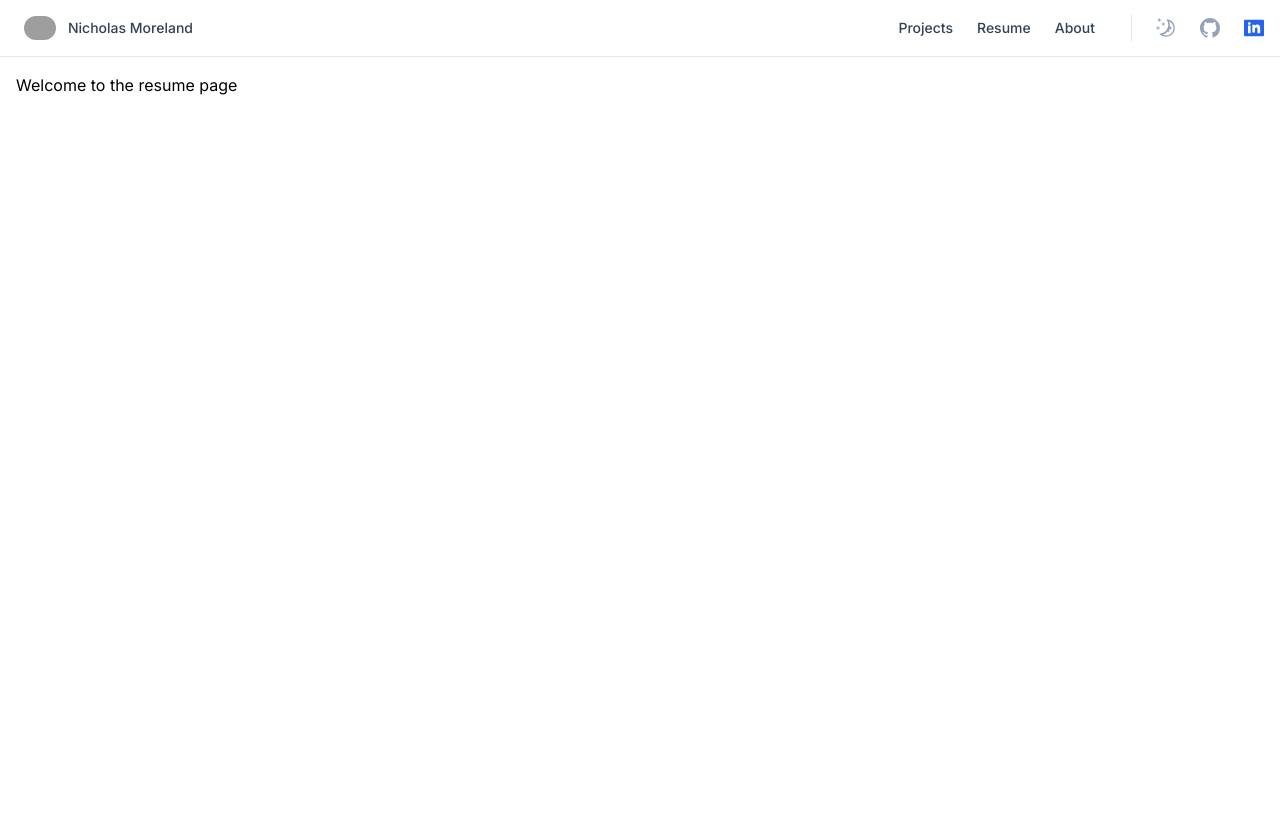
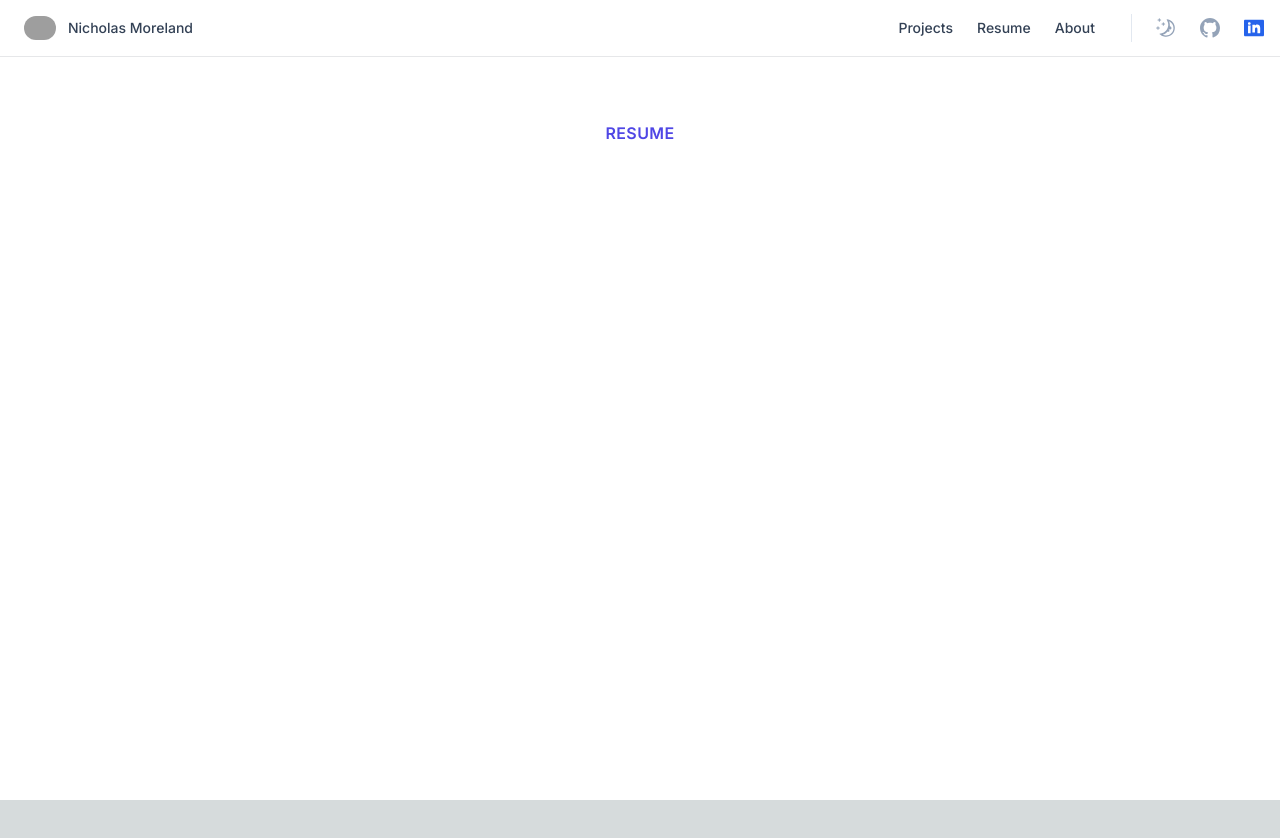
Before and after one commit to nbmoreland/psychic-enigma, a Next.js app: page /resume in a window 1280 px wide. Shown: the top 838 px of the page. After the commit the page ends 800 px from the top, so only its background shows below. Built offline with nearby package versions, Linux system fonts and the light colour scheme; grey boxes are pictures that could not be loaded.

Commit message:
update: started resume page

```diff
--- a/app/resume/page.tsx
+++ b/app/resume/page.tsx
@@ -4,14 +4,16 @@ import { NavBar } from "../nav/navbar";
 
 export default function ResumePage() {
   return (
-    <main className="bg-white dark:bg-gray-900">
+    <main className="bg-white dark:bg-gray-900 min-h-screen">
       <NavBar />
 
-      <section className="min-h-screen">
-        <div className="lg:flex gap-10 mx-4 my-4">
-          <h1>Welcome to the resume page</h1>
+      <div className="mx-auto min-w-screen pt-12 pb-2 px-2 lg:py-16 lg:px-8">
+        <div className="lg:text-center">
+          <h2 className="text-base text-indigo-600 dark:text-indigo-400 font-semibold tracking-wide uppercase">
+            Resume
+          </h2>
         </div>
-      </section>
+      </div>
     </main>
   );
 }
```
